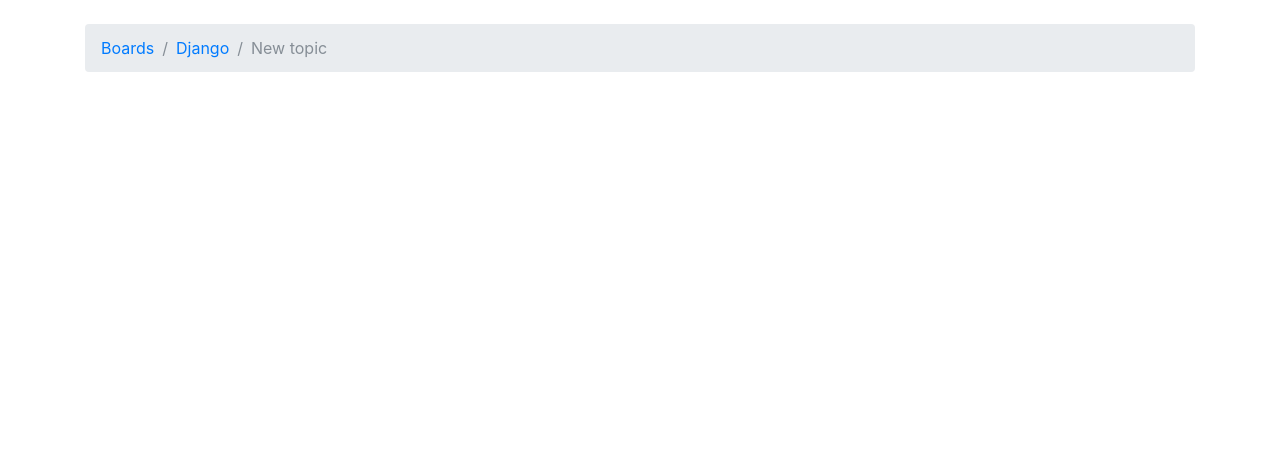
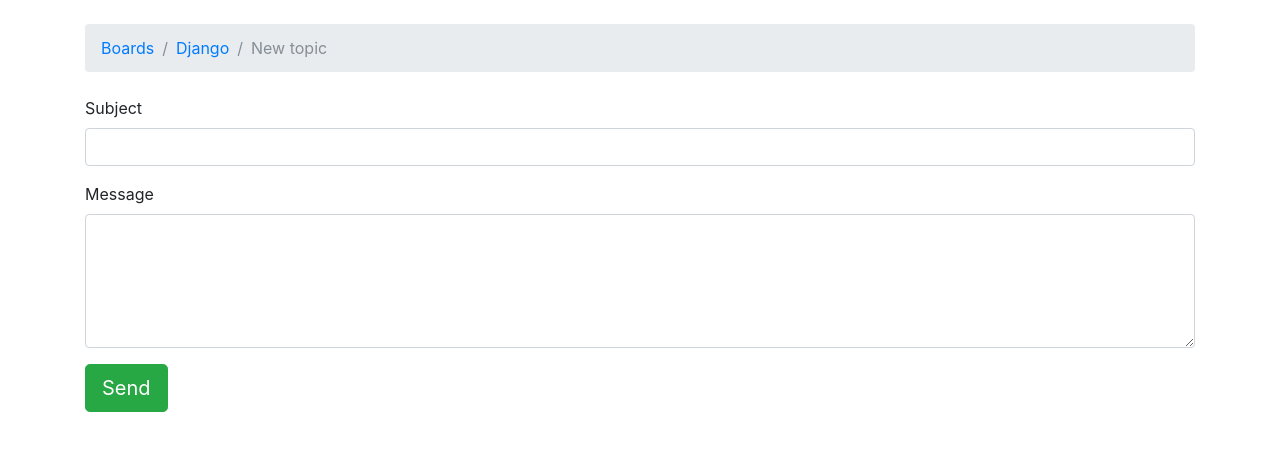
Before and after one commit to pedrorls/ForumDjango, a Django app: page /boards/1/new/ in a window 1280 px wide. Shown: the part 56-507 px from the top of the page. Run offline with Django 3.2, Linux system fonts and the light colour scheme; data comes from the database, SQL or seed files in the repository; some libraries are stand-ins or nearby versions.

Commit message:
form to post new topic created

```diff
--- a/templates/new_topic.html
+++ b/templates/new_topic.html
@@ -11,5 +11,15 @@
 {% endblock breadcrumb %}
 
 {% block content %}
-
+    <form method="post">{% csrf_token %}
+        <div class="form-group">
+            <label for="id_subject">Subject</label>
+            <input type="text" class="form-control" id="id_subject" name="subject">
+        </div>
+        <div class="form-group">
+            <label for="id_message">Message</label>
+            <textarea type="text" class="form-control" id="id_message" name="message" rows="5"></textarea>
+        </div>
+        <button type="submit" class="btn btn-lg btn-success">Send</button>
+    </form>
 {% endblock %}
```
